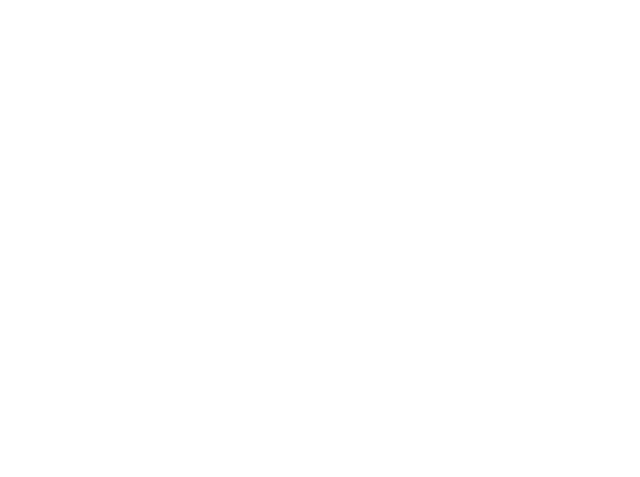
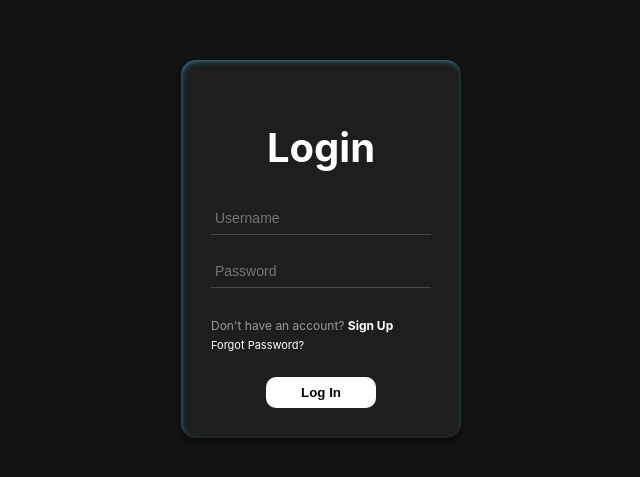
Before and after one commit to sherif-abdoo/MarkRight, a React (Create React App) app in the folder frontend/: page /login in a window 1280 px wide. Before the commit this address had no page. Shown: the part 151-628 px from the top of the page, without its empty margins (319-959 px from the left). Built offline with nearby package versions, Linux system fonts and the light colour scheme.

Commit message:
Auth card + sign page + login page

```diff
--- a/frontend/src/App.css
+++ b/frontend/src/App.css
@@ -0,0 +1,19 @@
+
+* {
+    caret-color: transparent !important;
+}
+
+html,
+body,
+* {
+    -webkit-user-select: text !important;
+    -moz-user-select: text !important;
+    -ms-user-select: text !important;
+    user-select: text !important;
+}
+
+input,
+textarea,
+select {
+    caret-color: auto !important;
+}
--- a/frontend/src/App.js
+++ b/frontend/src/App.js
@@ -1,13 +1,19 @@
 import React from "react";
+import "./App.css"
 import { BrowserRouter as Router, Routes, Route } from "react-router-dom";
 import TestPage from "./Pages/TestPage";
 import GlossyCard from "./Components/GlossyCard";
+import LoginCard from "./Components/auth/LoginCard";
+import SignUpCard from "./Components/auth/SignUpCard";
+import LoginPage from "./Pages/LoginPage";
+import SignUpPage from "./Pages/SignUpPage";
 
 function App() {
     return (
         <Router>
             <Routes>
-                <Route path="/" element={<GlossyCard />} />
+                <Route path="/login" element={<LoginPage/>} />
+                <Route path="/signup" element={<SignUpPage/>} />
             </Routes>
         </Router>
     );
--- /dev/null
+++ b/frontend/src/Components/auth/AuthCard.css
@@ -0,0 +1,97 @@
+
+.auth-card {
+    width: 220px;
+    background-color: #1E1E1E;
+    border-radius: 15px;
+    padding: 30px;
+    color: white;
+    display: flex;
+    flex-direction: column;
+    box-shadow:
+            inset 1px 2px 6.7px -2px #38A1C7,
+            0 4px 12px rgba(0, 0, 0, 0.5);
+}
+
+.auth-title {
+    font-family: Inter, sans-serif;
+    font-size: 40px;
+    font-weight: bolder;
+    margin-bottom: 30px;
+    text-align: center;
+}
+
+.auth-fields {
+    display: flex;
+    flex-direction: column;
+    gap: 20px;
+    margin-bottom: 20px;
+}
+
+.auth-input {
+    background: transparent;
+    border: none;
+    border-bottom: 1px solid #444;
+    padding: 8px 4px;
+    color: #999;
+    font-size: 14px;
+    cursor: text;
+}
+
+.auth-input:focus {
+    outline: none;
+    border-color: cyan;
+    color: white;
+}
+
+.auth-footer {
+    font-size: 12px;
+    margin-top: 10px;
+    margin-bottom: 15px;
+    color: #999;
+}
+
+.auth-link {
+    font-weight: bold;
+    color: white;
+    text-decoration: none;
+}
+
+.auth-link:hover {
+    text-decoration: underline;
+}
+
+.forgot-password {
+    margin-top: 5px;
+    font-size: 11px;
+}
+
+.forgot-link {
+    color: #ffffff;
+    text-decoration: none;
+}
+
+.forgot-link:hover {
+    text-decoration: underline;
+}
+
+.button-container {
+    display: flex;
+    justify-content: center;
+    margin-top: 10px;
+}
+
+.auth-button {
+    padding: 8px 24px;
+    background-color: white;
+    color: black;
+    border: none;
+    border-radius: 10px;
+    width: 50%;
+    font-weight: bold;
+    cursor: pointer;
+    transition: background-color 0.3s;
+}
+
+.auth-button:hover {
+    background-color: #ccc;
+}
--- /dev/null
+++ b/frontend/src/Components/auth/AuthCard.jsx
@@ -0,0 +1,31 @@
+import React from "react";
+import "./AuthCard.css";
+
+const AuthCard = ({ title, children, footerText, footerLinkText, footerLinkHref, buttonText, forgotPasswordLink }) => {
+    return (
+        <div className="auth-card">
+            <h2 className="auth-title">{title}</h2>
+
+            <div className="auth-fields">
+                {children}
+            </div>
+
+            <div className="auth-footer">
+                <span>{footerText} </span>
+                <a href={footerLinkHref} className="auth-link">{footerLinkText}</a>
+
+                {forgotPasswordLink && (
+                    <div className="forgot-password">
+                        <a href="#forgot" className="forgot-link">Forgot Password?</a>
+                    </div>
+                )}
+            </div>
+
+            <div className="button-container">
+                <button className="auth-button">{buttonText || "Log In"}</button>
+            </div>
+        </div>
+    );
+};
+
+export default AuthCard;
--- /dev/null
+++ b/frontend/src/Components/auth/LoginCard.jsx
@@ -0,0 +1,30 @@
+import React from "react";
+import AuthCard from "./AuthCard";
+
+function AuthPage() {
+    return (
+        <>
+            <AuthCard
+                title="Login"
+                footerText="Don't have an account?"
+                footerLinkText="Sign Up"
+                footerLinkHref="/signup"
+                buttonText="Log In"
+                forgotPasswordLink={true}
+            >
+                <input
+                    type="text"
+                    placeholder="Username"
+                    className="auth-input"
+                />
+                <input
+                    type="password"
+                    placeholder="Password"
+                    className="auth-input"
+                />
+            </AuthCard>
+        </>
+    );
+}
+
+export default AuthPage;
--- /dev/null
+++ b/frontend/src/Components/auth/SignUpCard.jsx
@@ -0,0 +1,35 @@
+import React from "react";
+import AuthCard from "./AuthCard";
+
+function AuthPage() {
+    return (
+        <>
+            <AuthCard
+                title="Sign Up"
+                footerText="Already have an account?"
+                footerLinkText="Log In"
+                footerLinkHref="/login"
+                buttonText="Sign Up"
+                forgotPasswordLink={false}
+            >
+                <input
+                    type="text"
+                    placeholder="Username"
+                    className="auth-input"
+                />
+                <input
+                    type="text"
+                    placeholder="Email"
+                    className="auth-input"
+                />
+                <input
+                    type="password"
+                    placeholder="Password"
+                    className="auth-input"
+                />
+            </AuthCard>
+        </>
+    );
+}
+
+export default AuthPage;
--- /dev/null
+++ b/frontend/src/Pages/AuthPage.css
@@ -0,0 +1,9 @@
+.auth_page {
+    height: 100dvh;
+    width: 100%;
+    background-color: #141414;
+
+    display: flex;
+    justify-content: center;
+    align-items: center;
+}
--- /dev/null
+++ b/frontend/src/Pages/LoginPage.jsx
@@ -0,0 +1,9 @@
+import LoginCard from "../Components/auth/LoginCard";
+import "./AuthPage.css"
+export default function LoginPage(){
+    return (
+        <div className="auth_page">
+            <LoginCard/>
+        </div>
+    )
+}
--- /dev/null
+++ b/frontend/src/Pages/SignUpPage.js
@@ -0,0 +1,10 @@
+import LoginCard from "../Components/auth/LoginCard";
+import "./AuthPage.css"
+import SignUpCard from "../Components/auth/SignUpCard";
+export default function SignUpPage(){
+    return (
+        <div className="auth_page">
+            <SignUpCard/>
+        </div>
+    )
+}
--- /dev/null
+++ b/frontend/src/Pages/TestPage.css
@@ -0,0 +1,9 @@
+.container{
+    display: flex;
+    flex-direction: row;
+    align-items: center;
+    width: 90%;
+    justify-content: space-around;
+    background-color: #141414;
+    height: 100dvh;
+}
--- a/frontend/src/Pages/TestPage.jsx
+++ b/frontend/src/Pages/TestPage.jsx
@@ -1,31 +1,34 @@
 import React, { useEffect, useState } from "react";
+import "./TestPage.css"
 import { authFetch } from "../utils/AuthFetch";
+import LoginCard from "../Components/auth/LoginCard";
+import SignUpCard from "../Components/auth/SignUpCard";
 
 export default function TestPage() {
     const [data, setData] = useState(null);
     const [error, setError] = useState(null);
 
-    useEffect(() => {
-        const fetchPublicData = async () => {
-            try {
-                const res = await authFetch("/public"); // your backend URL is already set in axios baseURL
-                setData(res);
-            } catch (err) {
-                console.error(err);
-                setError("Failed to load public data");
-            }
-        };
+    // useEffect(() => {
+    //     const fetchPublicData = async () => {
+    //         try {
+    //             const res = await authFetch("/public"); // your backend URL is already set in axios baseURL
+    //             setData(res);
+    //         } catch (err) {
+    //             console.error(err);
+    //             setError("Failed to load public data");
+    //         }
+    //     };
+    //
+    //     fetchPublicData();
+    // }, []);
 
-        fetchPublicData();
-    }, []);
-
-    if (error) return <p>{error}</p>;
-    if (!data) return <p>Loading...</p>;
+    // if (error) return <p>{error}</p>;
+    // if (!data) return <p>Loading...</p>;
 
     return (
-        <div>
-            <h1>Public API Response</h1>
-            <pre>{JSON.stringify(data, null, 2)}</pre>
+        <div className="container">
+            <LoginCard/>
+            {/*<SignUpCard/>*/}
         </div>
     );
 }
```
Also changed, not shown: frontend/src/Components/AuthCard.jsx (deleted).
